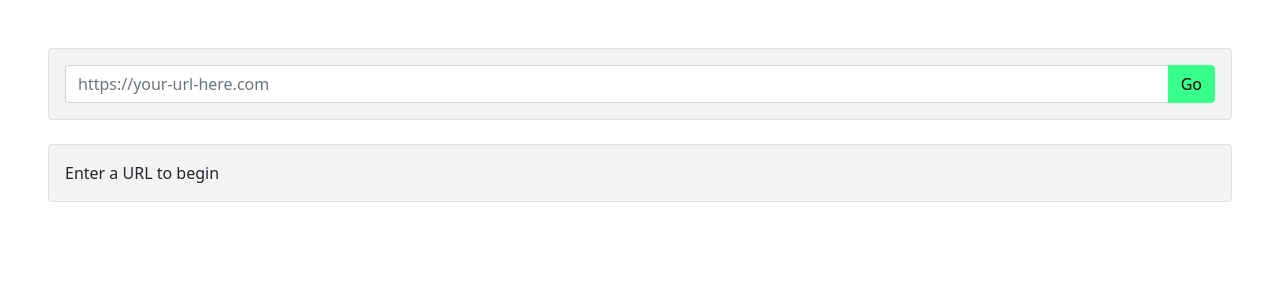
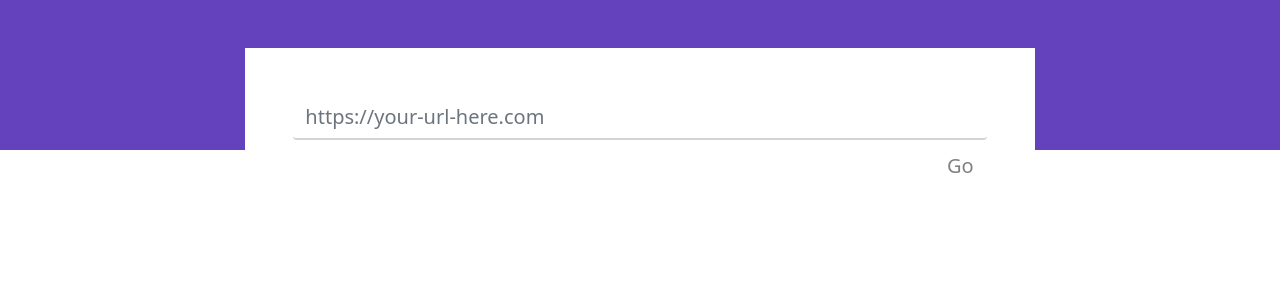
Before and after one commit to arron1993/svgscraper.arron.id, an Angular app in the folder ng-svg-scraper/: page / in a window 1280 px wide. Shown: the top 300 px of the page. Built offline with nearby package versions, Linux system fonts and the light colour scheme.

Commit message:
moved url form to separate component, changed styling

```diff
--- a/ng-svg-scraper/src/_colours.scss
+++ b/ng-svg-scraper/src/_colours.scss
@@ -1,5 +1,5 @@
 $light-grey: #f4f4f4;
-$green: #37ff8b;
+$green: #27c819;
 $blue: hsl(216, 67%, 50%);
 $dark-grey: hsl(216, 9%, 50%);
 $purple: hsl(256, 48%, 50%);
--- a/ng-svg-scraper/src/app/app.component.html
+++ b/ng-svg-scraper/src/app/app.component.html
@@ -1,3 +1,3 @@
-<main class="p-3 p-lg-5">
-    <router-outlet></router-outlet>
+<main>
+  <router-outlet></router-outlet>
 </main>
--- /dev/null
+++ b/ng-svg-scraper/src/app/scraper/components/url-form/url-form.component.html
@@ -0,0 +1,26 @@
+<div class="row g-0 p-3 p-lg-5 pb-lg-0 form-container">
+  <div class="offset-lg-2 col-12 col-lg-8 p-2 p-lg-5 pb-lg-4 bg-white">
+    <form #scraperForm="ngForm" (ngSubmit)="scrape()">
+      <div class="form-group">
+        <input
+          placeholder="https://your-url-here.com"
+          pattern="^(https?://).*"
+          required
+          [(ngModel)]="url"
+          #url_="ngModel"
+          class="form-control"
+          name="url"
+        />
+      </div>
+      <div class="form-group mt-1 row g-0">
+        <div class="col-12 col-lg-6">
+          <div *ngIf="url_.invalid && (url_.dirty || url_.touched)">
+            <div *ngIf="url_.errors.required">URL is required.</div>
+            <div *ngIf="url_.errors.pattern">Not a valid url</div>
+          </div>
+        </div>
+        <button class="btn btn-go col-12 col-lg-6" type="submit">Go</button>
+      </div>
+    </form>
+  </div>
+</div>
--- /dev/null
+++ b/ng-svg-scraper/src/app/scraper/components/url-form/url-form.component.scss
@@ -0,0 +1,28 @@
+@import "bootstrap/scss/functions";
+@import "bootstrap/scss/variables";
+@import "bootstrap/scss/mixins";
+@import "../../../../colours";
+
+.form-container {
+  @include media-breakpoint-up(lg) {
+    background: linear-gradient($purple 150px, #fff 150px);
+  }
+
+  button,
+  input {
+    font-size: 1.25rem;
+  }
+
+  input {
+    border: 0;
+    border-bottom: 2px solid lightgrey;
+  }
+
+  button {
+    text-align: right;
+  }
+
+  .btn-go {
+    color: grey;
+  }
+}
--- /dev/null
+++ b/ng-svg-scraper/src/app/scraper/components/url-form/url-form.component.ts
@@ -0,0 +1,26 @@
+import { Component, OnInit, Output, EventEmitter } from '@angular/core';
+import { PageService } from '../../services/page.service';
+
+@Component({
+  selector: 'app-url-form',
+  templateUrl: './url-form.component.html',
+  styleUrls: ['./url-form.component.scss'],
+})
+export class UrlFormComponent implements OnInit {
+  url = '';
+
+  @Output() loading = new EventEmitter<boolean>();
+  @Output() results = new EventEmitter();
+
+  constructor(private ps: PageService) {}
+
+  ngOnInit(): void {}
+
+  scrape() {
+    this.loading.emit(true);
+    this.ps.get(this.url).subscribe((resp) => {
+      this.results.emit(resp);
+      this.loading.emit(false);
+    });
+  }
+}
--- a/ng-svg-scraper/src/app/scraper/pages/scraper-page/scraper-page.component.html
+++ b/ng-svg-scraper/src/app/scraper/pages/scraper-page/scraper-page.component.html
@@ -1,34 +1,14 @@
-<div class="row g-0 p-3 border bg-light-grey rounded">
-  <div class="col-12">
-    <form #scraperForm="ngForm" (ngSubmit)="scrape()">
-      <div class="input-group">
-        <input
-          placeholder="https://your-url-here.com"
-          pattern="^(https?://).*"
-          required
-          [(ngModel)]="url"
-          #url_="ngModel"
-          class="form-control"
-          name="url"
-        />
-        <button class="btn btn-green" type="submit">Go</button>
-      </div>
-      <div *ngIf="url_.invalid && (url_.dirty || url_.touched)" class="py-2">
-        <div *ngIf="url_.errors.required">URL is required.</div>
-        <div *ngIf="url_.errors.pattern">Not a valid url</div>
-      </div>
-    </form>
-  </div>
-</div>
+<app-url-form (loading)="loading = $event" (results)="results = $event">
+</app-url-form>
 
 <ng-container *ngIf="!loading; else loadingSpinner">
-  <ng-container *ngIf="result; else noResult">
-    <ng-container *ngIf="result.success; else scrapeFailed">
-      <ng-container *ngIf="result.svgs.length > 0; else noSVGs">
-        <div class="row g-0 my-4">
+  <ng-container *ngIf="results">
+    <ng-container *ngIf="results.success; else scrapeFailed">
+      <ng-container *ngIf="results.svgs.length > 0; else noSVGs">
+        <div class="row g-0">
           <div
             class="col-12 col-lg-4 row g-0"
-            *ngFor="let svg of result.svgs; let i = index"
+            *ngFor="let svg of results.svgs; let i = index"
           >
             <div #svgRow class="row g-0 col-12 bg-light-grey border p-3">
               <div class="col-12 col-lg-6">
@@ -45,10 +25,7 @@
                 <button class="btn btn-purple me-2" (click)="invert(svgRow)">
                   Invert
                 </button>
-                <a
-                  [href]="download(svg)"
-                  download="svg-{{ hostname }}-{{ i }}.svg"
-                >
+                <a [href]="download(svg)" download="svg-{{ i }}.svg">
                   <button class="btn btn-blue">Download</button>
                 </a>
               </div>
@@ -69,12 +46,6 @@
       </div>
     </ng-template>
   </ng-container>
-
-  <ng-template #noResult>
-    <div class="row g-0 my-4 p-3 border bg-light-grey rounded">
-      <div class="col-12">Enter a URL to begin</div>
-    </div>
-  </ng-template>
 </ng-container>
 
 <ng-template #loadingSpinner>
--- a/ng-svg-scraper/src/app/scraper/pages/scraper-page/scraper-page.component.ts
+++ b/ng-svg-scraper/src/app/scraper/pages/scraper-page/scraper-page.component.ts
@@ -9,21 +9,13 @@ import { DomSanitizer } from '@angular/platform-browser';
 })
 export class ScraperPageComponent implements OnInit {
   url = '';
-  hostname;
   loading = false;
-  result = null;
+  results = null;
+
   constructor(private ps: PageService, private sanitizer: DomSanitizer) {}
 
   ngOnInit(): void {}
 
-  scrape() {
-    this.hostname = new URL(this.url).hostname;
-    this.loading = true;
-    this.ps.get(this.url).subscribe((resp) => {
-      this.result = resp;
-      this.loading = false;
-    });
-  }
   getSVG(svg) {
     return this.sanitizer.bypassSecurityTrustHtml(svg);
   }
--- a/ng-svg-scraper/src/app/scraper/scraper.module.ts
+++ b/ng-svg-scraper/src/app/scraper/scraper.module.ts
@@ -5,10 +5,11 @@ import { ScraperRoutingModule } from './scraper-routing.module';
 import { ScraperPageComponent } from './pages/scraper-page/scraper-page.component';
 import { FormsModule } from '@angular/forms';
 import { LoadingSpinnerComponent } from './components/loading-spinner/loading-spinner.component';
+import { UrlFormComponent } from './components/url-form/url-form.component';
 
 
 @NgModule({
-  declarations: [ScraperPageComponent, LoadingSpinnerComponent],
+  declarations: [ScraperPageComponent, LoadingSpinnerComponent, UrlFormComponent],
   imports: [
     CommonModule,
     ScraperRoutingModule,
```
Also changed, not shown: 1 other file (tests, documents, lock files or other folders).
